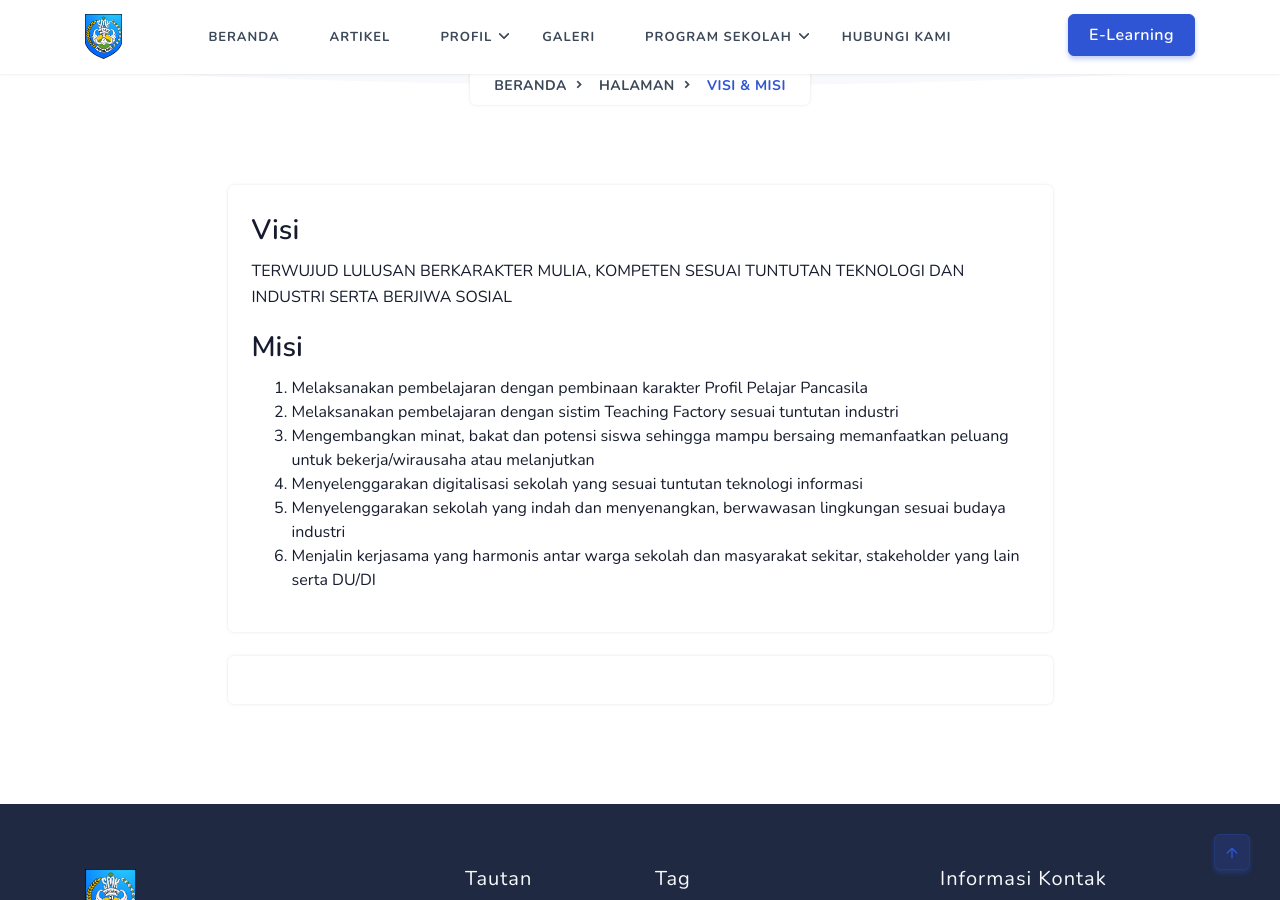
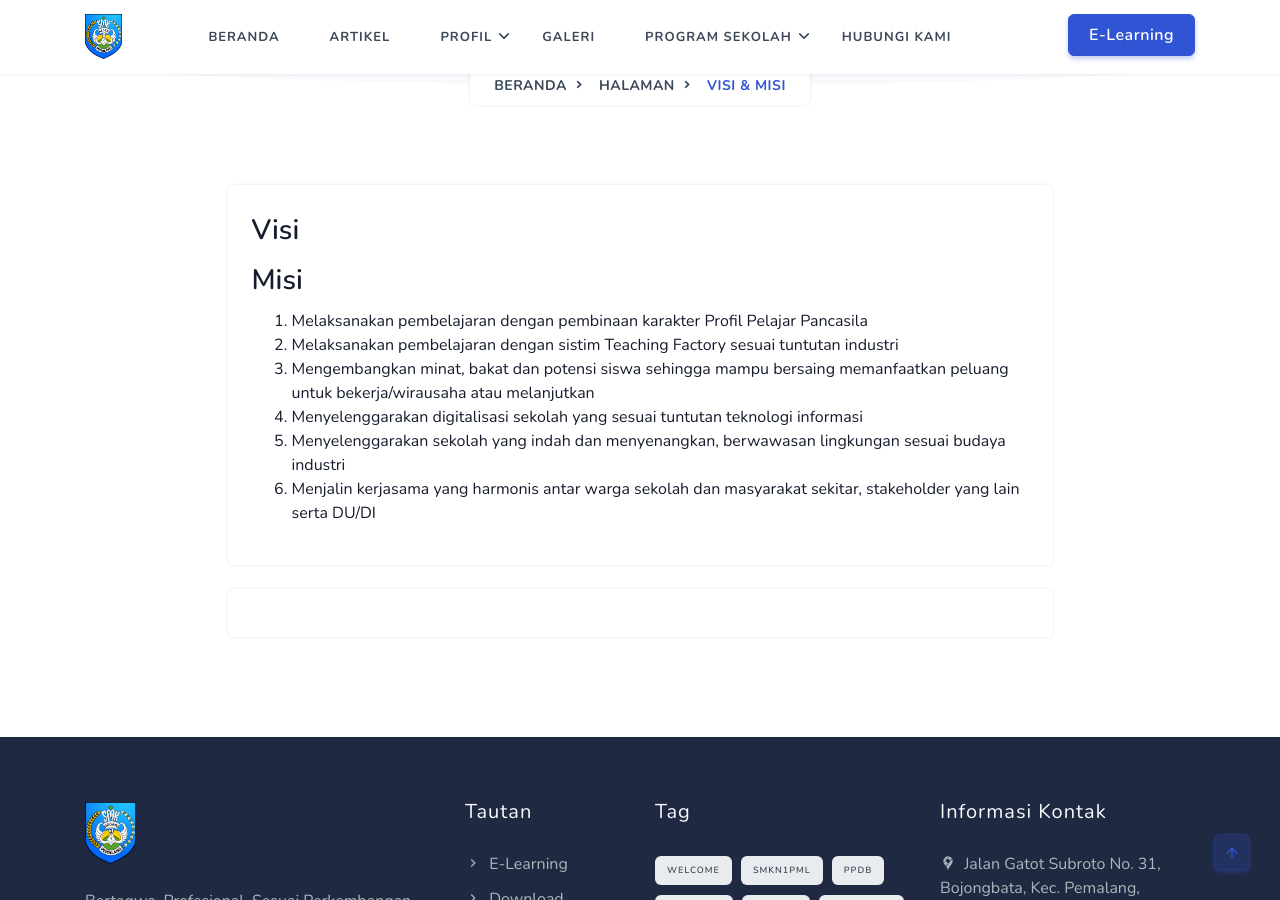
Before and after one commit to smkn1pml/website, a Jekyll site: the page built from _pages/visi-misi.md, in a window 1280 px wide and 900 px high, scrolled down 344 px. Built offline with Jekyll 4.4.1, drawn with Linux system fonts in a browser that asks for light colours; comment, search, counter and statistics services are not loaded.

Commit message:
Update Halaman “visi-misi”

```diff
--- a/_pages/visi-misi.md
+++ b/_pages/visi-misi.md
@@ -4,12 +4,6 @@ slug: visi-misi
 date: 2021-01-18T05:43:43.960Z
 ---
 ### Visi
-
-> <!--StartFragment-->
->
-> TERWUJUD LULUSAN BERKARAKTER MULIA, KOMPETEN SESUAI TUNTUTAN TEKNOLOGI DAN INDUSTRI SERTA BERJIWA SOSIAL
->
-> <!--EndFragment-->
 
 ### Misi
 
```
